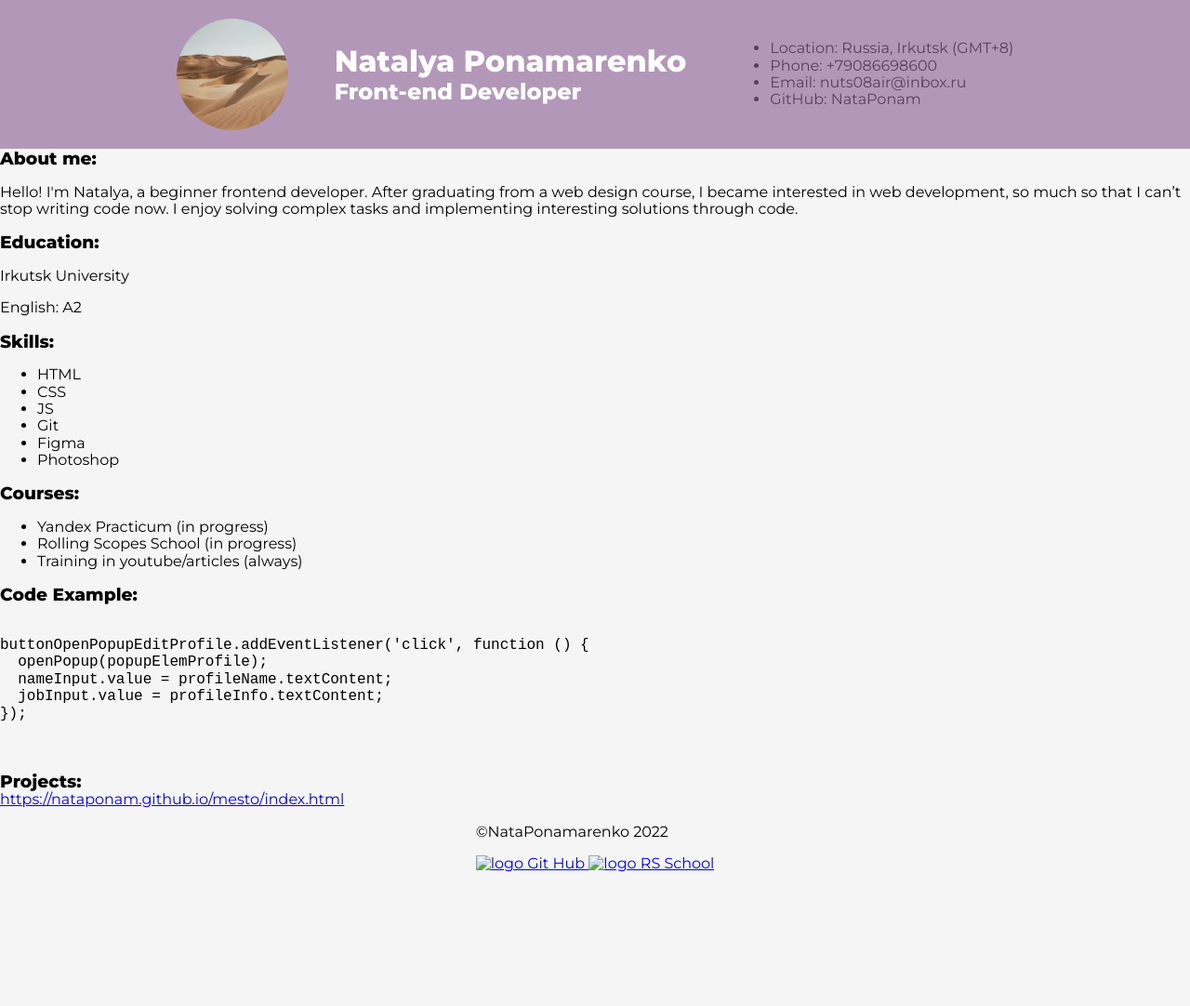
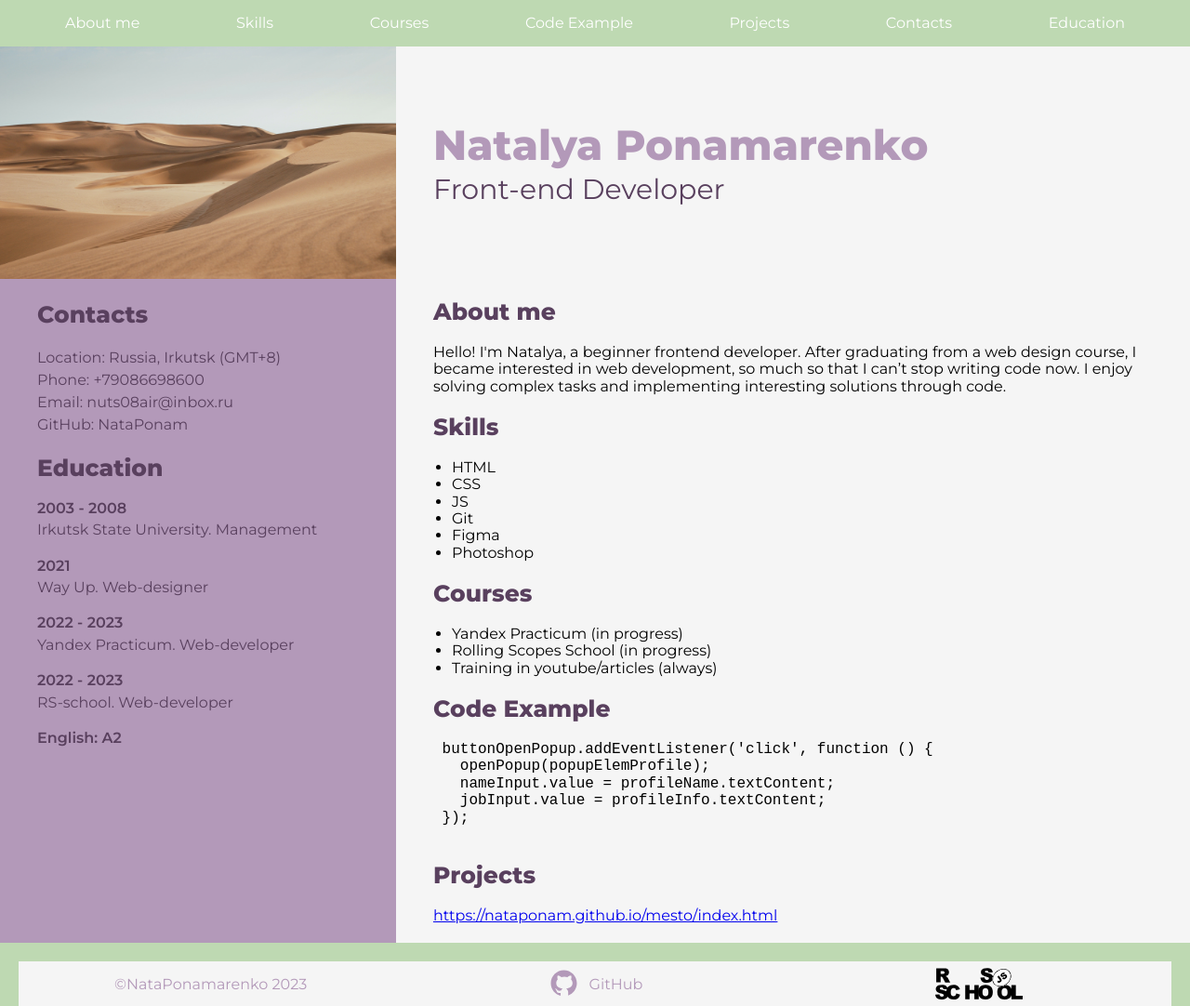
Before and after one commit to NataPonam/rsschool-cv, a plain HTML site: page index.html in a window 1280 px wide. Shown: the top 1082 px of the page at 93% size. Before the commit the page ends 938 px from the top, so only its background shows below. Drawn offline with Linux system fonts and the light colour scheme; files whose address does not match are found by name.

Commit message:
refactor: change html & css

```diff
--- a/css/style.css
+++ b/css/style.css
@@ -28,46 +28,194 @@
   font-display: swap;
 }
 
-h1,
-h2,
-h3 {
+ul {
   margin: 0;
-  padding: 0;
+  padding-left: 20px;
+}
+
+pre {
+  margin: 0;
 }
 
 .body {
+  max-width: 1280px;
+  margin: 0 auto;
   background-color: rgb(245, 245, 245);
   font-family: 'Montserrat', Verdana, sans-serif;
-
   font-weight: 400;
   display: flex;
   flex-direction: column;
   align-items: center;
   justify-content: space-between;
+}
+
+.header {
+  width: 100%;
+}
+
+.menu__list {
+  margin: 0;
+  height: 50px;
+  display: flex;
+  flex-direction: row;
+  justify-content: space-between;
+  list-style: none;
+  align-items: center;
+  padding: 0 70px;
+  background-color: #BED9B2;
+}
+
+.menu__link {
+  text-decoration: none;
+  color: white;
+}
+
+.menu__link:hover {
+  color: #59405E;
+  transition: 2.5s;
+}
+
+
+.right-side__profile {
+  padding: 80px 40px;
+}
+
+.title {
+  padding: 20px 0;
+  margin: 0;
+  font-size: 25px;
+  color: #59405E;
+}
+
+.subtitle {
+  padding: 0;
+  padding-bottom: 5px;
+  margin: 0;
+  font-size: 16px;
+  color: #59405E;
+  font-weight: 600;
+}
+
+.text_education {
+  font-size: 16px;
+  padding-bottom: 20px;
+  margin: 0;
+  color: #59405E;
+}
+
+.text {
+  font-size: 16px;
+  margin: 0;
+}
+
+li {
+  font-size: 16px;
+  margin: 0;
+}
+
+.avatar {
+  width: 426px;
+  height: 250px;
+}
+
+.header__wrapper {
+  padding: 0;
+  background-color: rgb(245, 245, 245);
+}
+
+.wrap {
+  border: 20px solid #BED9B2;
+  display: grid;
+  grid-template-columns: 1fr 2fr;
+  flex-direction: row;
+  align-items: center;
+  justify-content: center;
+}
+
+.list__contacts {
+  margin: 0;
+  padding: 0;
+  list-style: none;
+  line-height: 24px;
+  color: #59405E;
+}
+
+.main {
+  width: 100%;
+  margin: 0 auto;
+  display: grid;
+  grid-template-columns: 1fr 2.4fr;
+  flex-direction: row;
+}
+
+.name {
+  margin: 0;
+  font-size: 45px;
+  color: #B399B9;
+}
+
+.profession {
+  margin: 0;
+  padding-top: 5px;
+  font-size: 30px;
+  color: #59405E;
+  font-weight: 300;
+}
+
+/*левая сторона*/
+.left-side {
+  background-color: #B399B9;
+  margin: 0;
+}
+
+/*правая сторона*/
+.right-side {
+  padding-bottom: 20px;
+}
+
+.section {
+  padding: 0 40px;
+}
+
+.list {
+  list-style-type: none;
+}
+
+.footer {
+  box-sizing: border-box;
+  width: 100%;
+  margin: 0 auto;
+  border: 20px solid #BED9B2;
+  display: grid;
+  grid-template-columns: 1fr 1fr 1fr;
+  align-items: center;
+  justify-items: center;
+  color: #B399B9;
 
 }
 
-.avatar {
-  border-radius: 50%;
-  width: 120px;
-  height: 120px;
+.git-hub-link {
+  display: flex;
+  align-items: center;
 }
 
-.header {
-  padding: 20px;
-  display: flex;
-  flex-direction: row;
-  align-items: center;
-  justify-content: center;
-  background-color: #B397B8;
-  color: #fff;
-  width: 100%;
+.pageOnGitHub {
+  text-decoration: none;
+  color: #B399B9;
 }
 
-.header__wrapper {
-  padding: 0 50px;
+.pageOnGitHub:hover {
+  color: #59405E;
+  transition: 2s;
 }
 
-.list__contacts {
-  color: #59405E;
+
+.logo__git-hub {
+  padding-right: 10px;
+  height: 35px;
+
 }
+
+.img__rs {
+  height: 35px;
+}
--- a/index.html
+++ b/index.html
@@ -12,32 +12,56 @@
 
 <body class="body">
   <header class="header">
+    <nav class="menu">
+      <ul class="menu__list">
+        <li><a class="menu__link" href="#aboutMe">About me</a></li>
+        <li><a class="menu__link" href="#skills">Skills</a></li>
+        <li><a class="menu__link" href="#courses">Courses</a></li>
+        <li><a class="menu__link" href="#code">Code Example</a></li>
+        <li><a class="menu__link" href="#projects">Projects</a></li>
+        <li><a class="menu__link" href="#contacts">Contacts</a></li>
+        <li><a class="menu__link" href="#education">Education</a></li>
+      </ul>
+    </nav>
+  </header>
+  <main class="main">
+    <div class="left-side">
       <img class="avatar" src="./img/desert.jpg" alt="photo dessert">
-    <div class="header__wrapper">
-      <h1 class="name">Natalya Ponamarenko</h1>
-      <h2 class="profession">Front-end Developer</h2>
-    </div>
+      <section class="section">
+        <h3 class="title" id="contacts">Contacts</h3>
         <ul class="list__contacts">
           <li>Location: Russia, Irkutsk (GMT+8)</li>
           <li>Phone: +79086698600</li>
           <li>Email: nuts08air@inbox.ru</li>
           <li>GitHub: NataPonam</li>
         </ul>
-  </header>
-  <main class="main">
+      </section>
       <section class="section">
-      <h3 class="title">About me:</h3>
+        <h3 class="title" id="education">Education</h3>
+        <h4 class="subtitle">2003 - 2008</h4>
+        <p class="text_education">Irkutsk State University. Management</p>
+        <h4 class="subtitle">2021</h4>
+        <p class="text_education">Way Up. Web-designer</p>
+        <h4 class="subtitle">2022 - 2023</h4>
+        <p class="text_education">Yandex Practicum. Web-developer</p>
+        <h4 class="subtitle">2022 - 2023</h4>
+        <p class="text_education">RS-school. Web-developer</p>
+        <h4 class="subtitle">English: A2</h4>
+      </section>
+    </div>
+    <div class="right-side">
+      <div class="right-side__profile">
+        <h1 class="name">Natalya Ponamarenko</h1>
+        <h2 class="profession">Front-end Developer</h2>
+      </div>
+      <section class="section">
+        <h3 class="title" id="aboutMe">About me</h3>
         <p class="text">Hello! I'm Natalya, a beginner frontend developer. After graduating from a web design course, I
           became interested in web development, so much so that I can’t stop writing code now. I enjoy solving complex
           tasks and implementing interesting solutions through code.</p>
       </section>
       <section class="section">
-      <h3 class="title">Education:</h3>
-      <p class="text">Irkutsk University</p>
-      <p class="text">English: A2</p>
-    </section>
-    <section class="section">
-      <h3 class="title">Skills:</h3>
+        <h3 class="title" id="skills">Skills</h3>
         <ul class="list__skills">
           <li>HTML</li>
           <li>CSS</li>
@@ -48,7 +72,7 @@
         </ul>
       </section>
       <section class="section">
-      <h3 class="title">Courses:</h3>
+        <h3 class="title" id="courses">Courses</h3>
         <ul class="list__courses">
           <li>Yandex Practicum (in progress)</li>
           <li>Rolling Scopes School (in progress)</li>
@@ -56,33 +80,36 @@
         </ul>
       </section>
       <section class="section">
-      <h3 class="title">Code Example:</h3>
-      <p class="text">
+        <h3 class="title" id="code">Code Example</h3>
         <pre>
-          <code>
-buttonOpenPopupEditProfile.addEventListener('click', function () {
+ buttonOpenPopup.addEventListener('click', function () {
    openPopup(popupElemProfile);
    nameInput.value = profileName.textContent;
    jobInput.value = profileInfo.textContent;
  });
-</code>
        </pre>
-      </p>
       </section>
       <section class="section">
-      <h3 class="title">Projects:</h3>
+        <h3 class="title" id="projects">Projects</h3>
         <a href="https://nataponam.github.io/mesto/index.html"
           class="link">https://nataponam.github.io/mesto/index.html</a>
       </section>
+    </div>
   </main>
   <footer class="footer">
-    <p class="author">&copyNataPonamarenko 2022</p>
+    <p class="author">&copy;NataPonamarenko 2023</p>
+    <div class="git-hub-link">
       <a href="https://github.com/NataPonam" class="pageOnGitHub">
-      <img class="logo__gh" alt="logo Git Hub">
+        <img class="logo__git-hub" alt="logo Git Hub" src="./img/icons8-github.svg">
       </a>
+      <a href="https://github.com/NataPonam" class="pageOnGitHub">GitHub
+      </a>
+    </div>
+    <div class="rs-link">
       <a href="https://rs.school/js/" class="link__school">
-      <img class="school" alt="logo RS School">
+        <img class="img__rs" src="./img/rs_school_js.svg" alt="RS logo">
       </a>
+    </div>
   </footer>
 </body>
 
```
Also changed, not shown: img/icons8-github.svg (added), img/icons8-геозона-50.png (added), img/rs_school_js.svg (added). Lines whose indentation alone changed are shown as unchanged.
